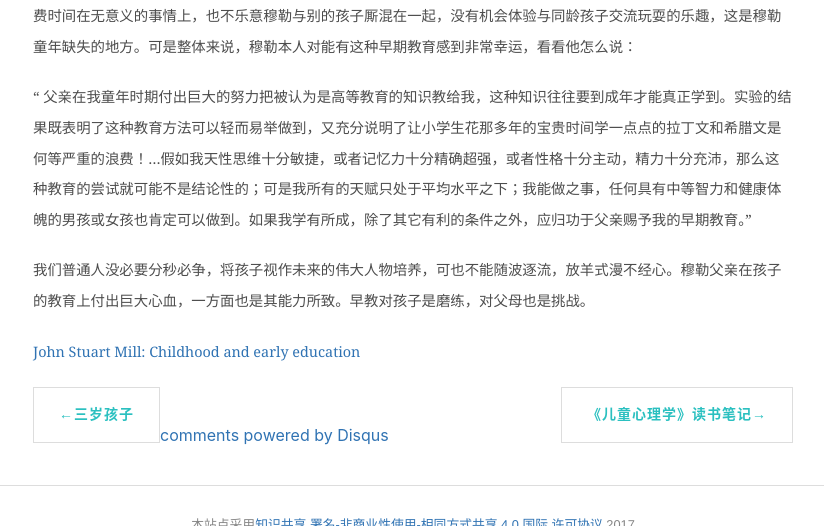
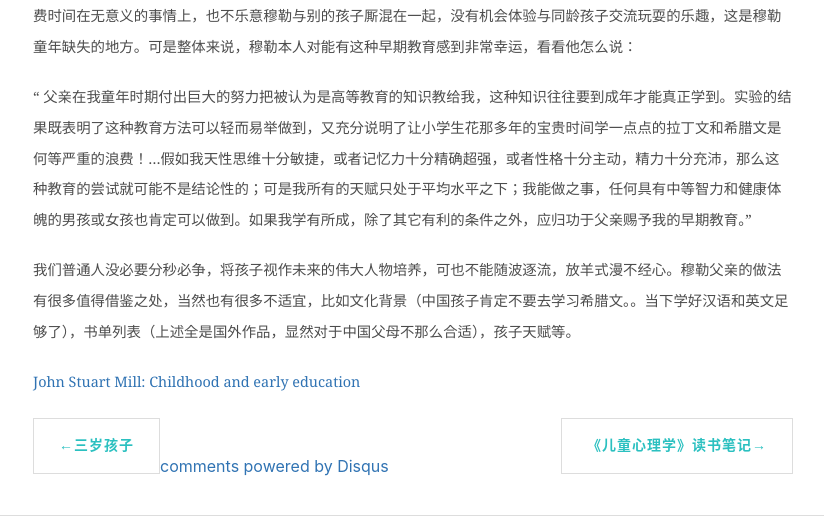
Before and after one commit to shirleysteve/1, a Jekyll site: the page built from _posts/2017-11-06-约翰·穆勒的早期教育.md, in a window 1280 px wide and 900 px high, scrolled down 1350 px, cut to the strip 0-526 px from the top of the window. Shown: the whole strip, without its empty margins (227-1051 px from the left). Built offline with Jekyll 4.4.1, drawn with Linux system fonts in a browser that asks for light colours; nearby versions of some CDN libraries; comment, search, counter and statistics services are not loaded.

Commit message:
Update 2017-11-06-约翰·穆勒的早期教育.md

```diff
--- a/_posts/2017-11-06-约翰·穆勒的早期教育.md
+++ b/_posts/2017-11-06-约翰·穆勒的早期教育.md
@@ -26,7 +26,7 @@ title: 思想家约翰·穆勒接受的早期教育
 
 “ 父亲在我童年时期付出巨大的努力把被认为是高等教育的知识教给我，这种知识往往要到成年才能真正学到。实验的结果既表明了这种教育方法可以轻而易举做到，又充分说明了让小学生花那多年的宝贵时间学一点点的拉丁文和希腊文是何等严重的浪费！...假如我天性思维十分敏捷，或者记忆力十分精确超强，或者性格十分主动，精力十分充沛，那么这种教育的尝试就可能不是结论性的；可是我所有的天赋只处于平均水平之下；我能做之事，任何具有中等智力和健康体魄的男孩或女孩也肯定可以做到。如果我学有所成，除了其它有利的条件之外，应归功于父亲赐予我的早期教育。”
 
-我们普通人没必要分秒必争，将孩子视作未来的伟大人物培养，可也不能随波逐流，放羊式漫不经心。穆勒父亲在孩子的教育上付出巨大心血，一方面也是其能力所致。早教对孩子是磨练，对父母也是挑战。
+我们普通人没必要分秒必争，将孩子视作未来的伟大人物培养，可也不能随波逐流，放羊式漫不经心。穆勒父亲的做法有很多值得借鉴之处，当然也有很多不适宜，比如文化背景（中国孩子肯定不要去学习希腊文。。当下学好汉语和英文足够了），书单列表（上述全是国外作品，显然对于中国父母不那么合适），孩子天赋等。
 
 
 
```
